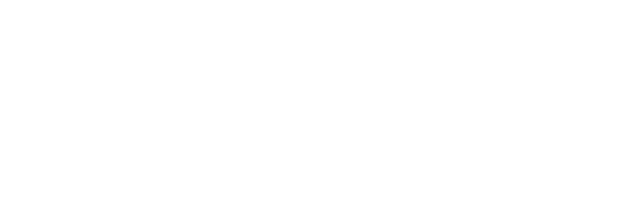
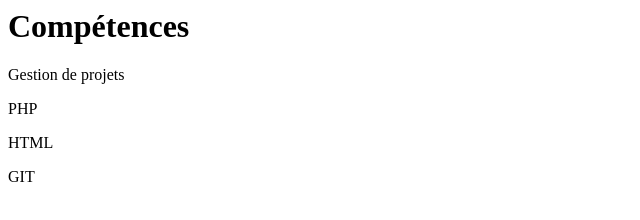
Before and after one commit to DestineBehanzin/git-mon-cv, a plain HTML site: page index.html in a window 1280 px wide. Shown: the whole page, without its empty margins (0-640 px from the left). Drawn offline with Linux system fonts and the light colour scheme.

Commit message:
mise en place de la section competences

```diff
--- a/index.html
+++ b/index.html
@@ -7,6 +7,12 @@
     <link rel="stylesheet" href="style.css">
 </head>
 <body>
-
+    <div>
+        <h1>Compétences</h1>
+        <p>Gestion de projets</p>
+        <p>PHP</p>
+        <p>HTML</p>
+        <p>GIT</p>
+    </div>
 </body>
 </html>
```
